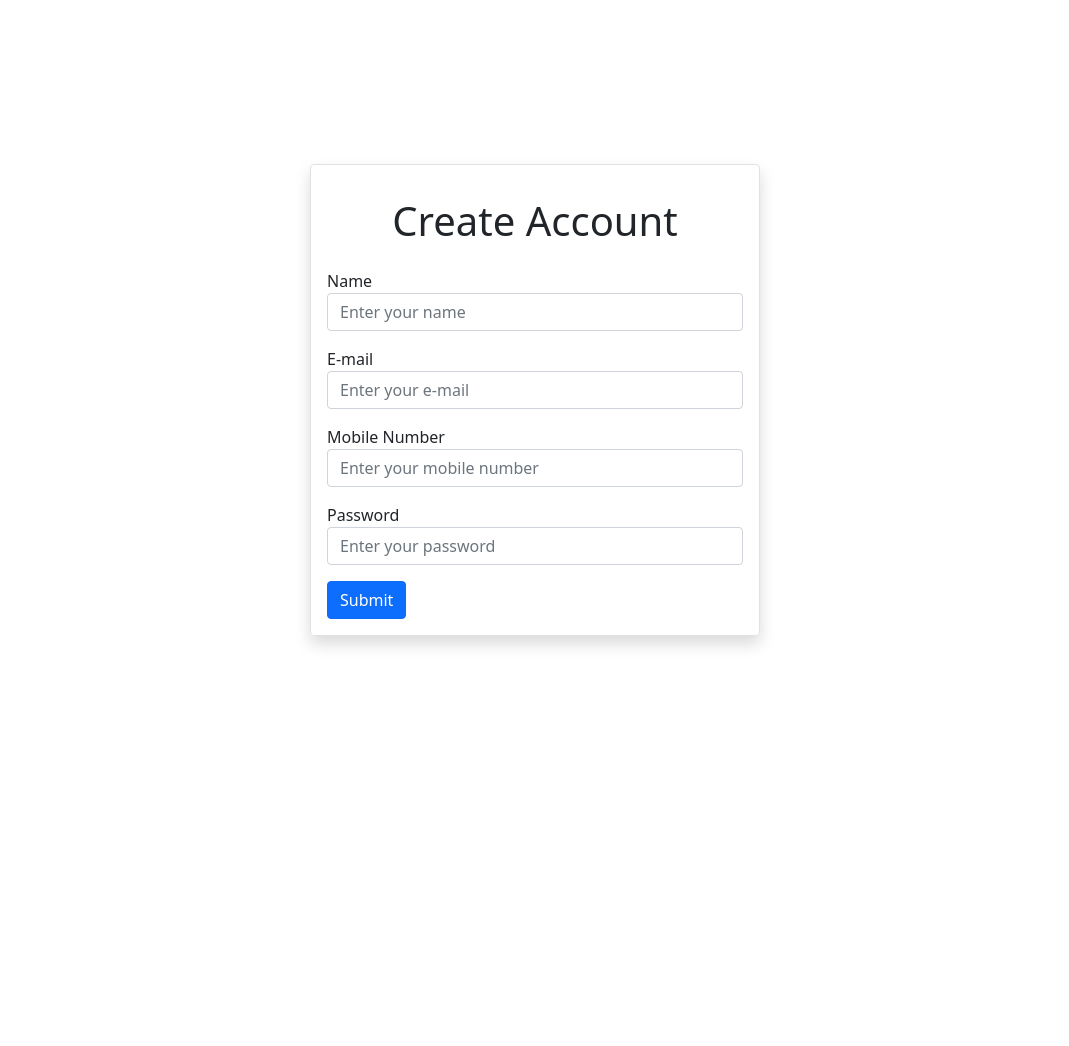
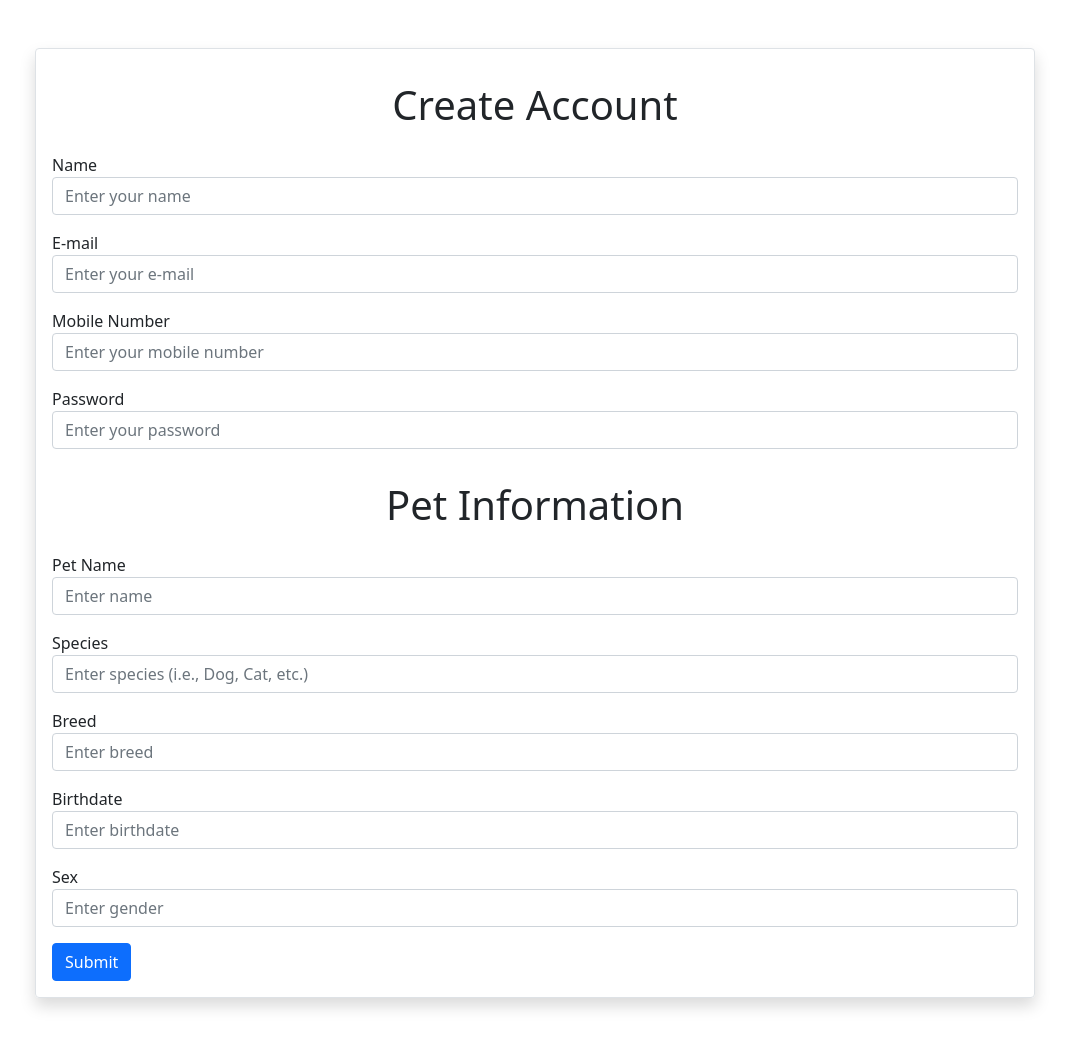
Before and after one commit to EMTEE-001/Kingdom-Animalia, a PHP site: page /admin/user.php in a window 1280 px wide. Shown: the whole page, without its empty margins (105-1174 px from the left). Before the commit the page ends 647 px from the top, so only its background shows below. Run offline with PHP 8.4, Linux system fonts and the light colour scheme; a stand-in replaces the project's code that opens the database connection.

Commit message:
user done
MAINTAIN USER.PHP

```diff
--- a/admin/display.php
+++ b/admin/display.php
@@ -3,7 +3,6 @@ include 'connect.php'; ?>
 
 <!DOCTYPE html>
 <html lang="en">
-
 <head>
     <meta charset="UTF-8">
     <meta http-equiv="X-UA-Compatible" content="IE=edge">
@@ -11,7 +10,6 @@ include 'connect.php'; ?>
     <title>CRUD Operations</title>
     <link href="https://cdn.jsdelivr.net/npm/bootstrap@5.1.3/dist/css/bootstrap.min.css" rel="stylesheet">
 </head>
-
 <body>
     <div class="container">
         <!-- <a> is anchor tag -->
@@ -60,5 +58,4 @@ include 'connect.php'; ?>
         </table>
     </div>
 </body>
-
 </html>
--- a/admin/user.php
+++ b/admin/user.php
@@ -6,10 +6,25 @@ if (isset($_POST['submit'])) {
     $mobile = $_POST['mobile'];
     $password = $_POST['password'];
 
+    // $result = mysqli_query($conn, $sql);
+
+    /*<!-- pname,species,breed, bday, sex-->*/
+    $pname = $_POST['pname'];
+    $species = $_POST['species'];
+    $breed = $_POST['breed'];
+    $bday = $_POST['bday'];
+    $sex = $_POST['sex'];
+
+
     $sql = "insert into `crud` (name,email,mobile,password)
     values('$name','$email','$mobile','$password')";
+
+    $sql2 = "insert into `pet_information` (pname,species,breed,bday,sex)
+    values('$pname','$species','$breed','$bday','$sex')";
     $result = mysqli_query($conn, $sql);
-    if ($result) {
+    $result2 = mysqli_query($conn, $sql2);
+
+    if ($result && $result2) {
         /* echo "DATA INSERTED SUCCESSFULLY"; */
         header('location:display.php');
     } else {
@@ -32,8 +47,8 @@ if (isset($_POST['submit'])) {
 </head>
 
 <body>
-    <div class="container d-flex justify-content-center align-items-center" style="min-height: 100vh;">
-        <form class="border shadow p-3 rounded" method="post" style="width: 450px;">
+    <div class="container d-flex justify-content-center align-items-center my-5" style="min-height: 100vh;">
+        <form class="border shadow p-3 rounded" method="post" style="width: 1000px;">
             <h1 class="text-center p-3">Create Account</h1>
             <!-- NAME -->
             <div class="mb-3">
@@ -56,6 +71,33 @@ if (isset($_POST['submit'])) {
                 <label>Password</label>
                 <input type="text" class="form-control" placeholder="Enter your password" name="password" autocomplete="off">
             </div>
+
+            <h1 class="text-center p-3">Pet Information</h1>
+            <!-- PET NAME -->
+            <div class="mb-3">
+                <label>Pet Name</label>
+                <input type="text" class="form-control" placeholder="Enter name" name="pname" autocomplete="off">
+            </div>
+            <!-- SPECIES -->
+            <div class="mb-3">
+                <label>Species</label>
+                <input type="text" class="form-control" placeholder="Enter species (i.e., Dog, Cat, etc.)" name="species" autocomplete="off">
+            </div>
+            <!-- BREED -->
+            <div class="mb-3">
+                <label>Breed</label></label>
+                <input type="text" class="form-control" placeholder="Enter breed" name="breed" autocomplete="off">
+            </div>
+            <!-- BIRTHDATE -->
+            <div class="mb-3">
+                <label>Birthdate</label>
+                <input type="text" class="form-control" placeholder="Enter birthdate" name="bday" autocomplete="off">
+            </div>
+            <!-- SEX -->
+            <div class="mb-3">
+                <label>Sex</label>
+                <input type="text" class="form-control" placeholder="Enter gender" name="sex" autocomplete="off">
+            </div>
             <button type="submit" class="btn btn-primary" name="submit">Submit</button>
         </form>
     </div>
```
Also changed, not shown: admin/connPet.php (deleted).
